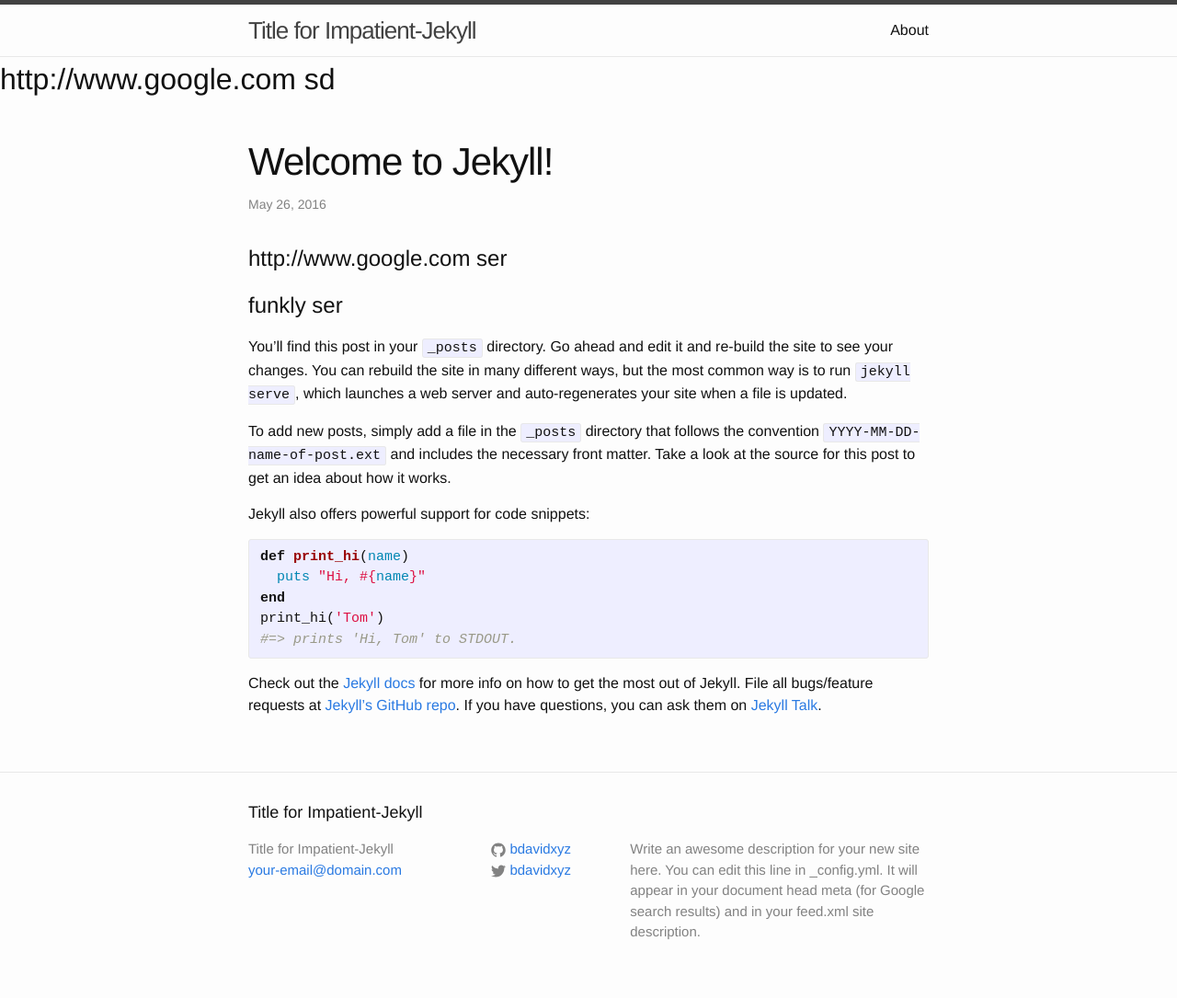
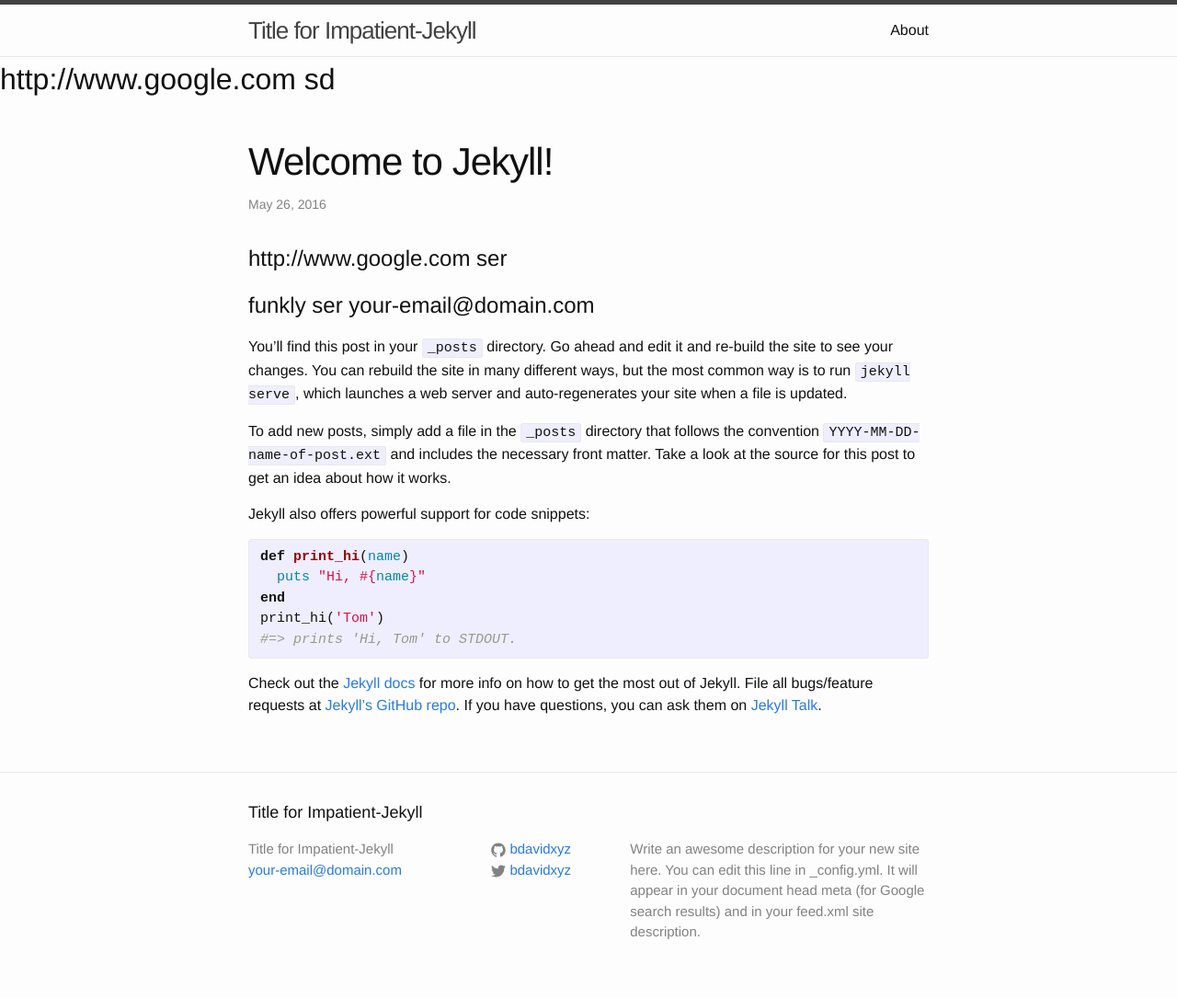
Before and after one commit to awei01/cms-test, a Jekyll site: the page built from _posts/2016-05-26-welcome-to-jekyll.markdown, in a window 1280 px wide. Shown: the whole page at 92% size. Built offline with Jekyll 4.4.1, drawn with Linux system fonts in a browser that asks for light colours; part of the change alters nothing that is shown.

Commit message:
Updated '_posts/2016-05-26-welcome-to-jekyll.markdown' via CloudCannon

```diff
--- a/_posts/2016-05-26-welcome-to-jekyll.markdown
+++ b/_posts/2016-05-26-welcome-to-jekyll.markdown
@@ -4,8 +4,10 @@ title:  "Welcome to Jekyll!"
 date:   2016-05-26 15:18:26 +0200
 categories: jekyll update
 ---
-# {{ site.data.site.url }} ser
-# {{ site.site.url }} ser
+
+# http://www.google.com ser
+
+# funkly ser {{ site.email }}
 
 You’ll find this post in your `_posts` directory. Go ahead and edit it and re-build the site to see your changes. You can rebuild the site in many different ways, but the most common way is to run `jekyll serve`, which launches a web server and auto-regenerates your site when a file is updated.
 
@@ -21,8 +23,4 @@ print_hi('Tom')
 #=> prints 'Hi, Tom' to STDOUT.
 {% endhighlight %}
 
-Check out the [Jekyll docs][jekyll-docs] for more info on how to get the most out of Jekyll. File all bugs/feature requests at [Jekyll’s GitHub repo][jekyll-gh]. If you have questions, you can ask them on [Jekyll Talk][jekyll-talk].
-
-[jekyll-docs]: http://jekyllrb.com/docs/home
-[jekyll-gh]:   https://github.com/jekyll/jekyll
-[jekyll-talk]: https://talk.jekyllrb.com/
+Check out the [Jekyll docs](http://jekyllrb.com/docs/home) for more info on how to get the most out of Jekyll. File all bugs/feature requests at [Jekyll’s GitHub repo](https://github.com/jekyll/jekyll). If you have questions, you can ask them on [Jekyll Talk](https://talk.jekyllrb.com/).
```
